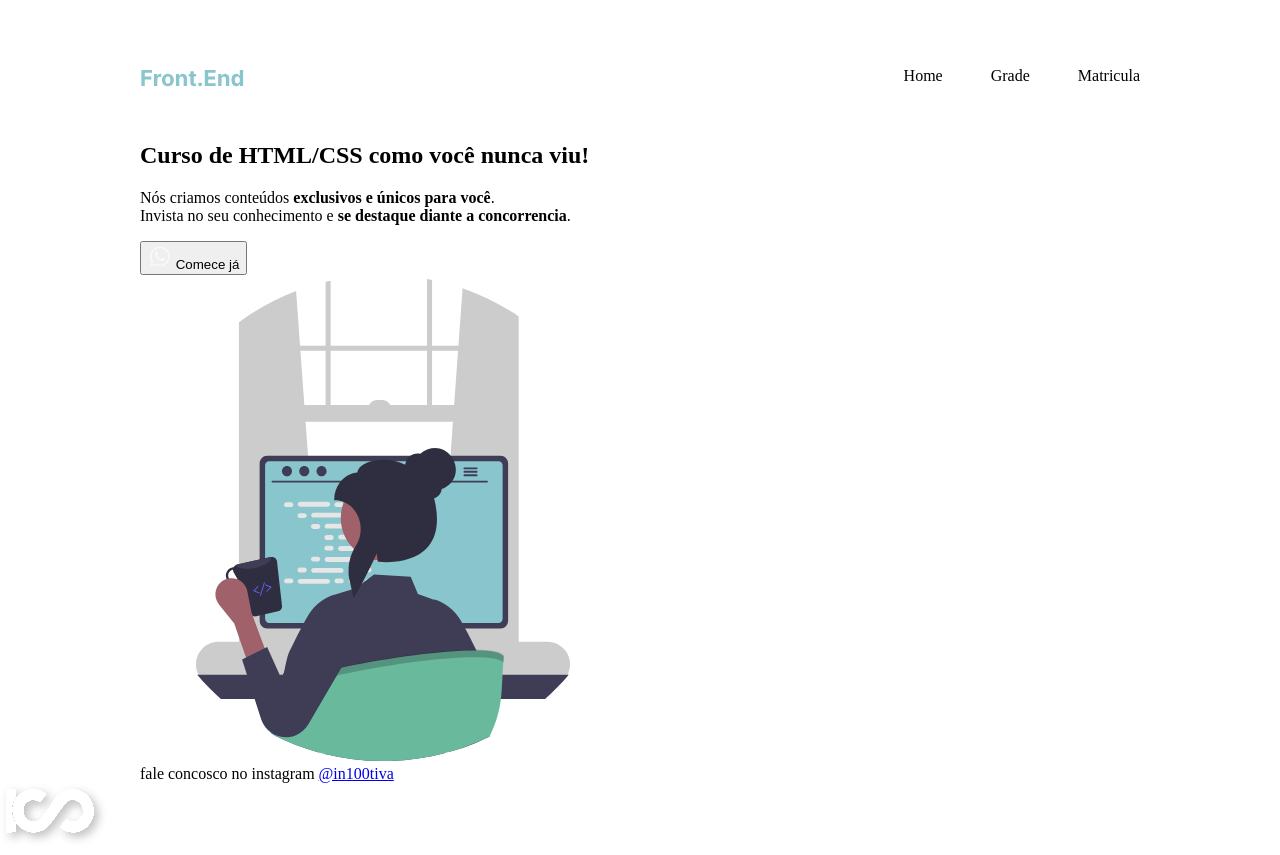
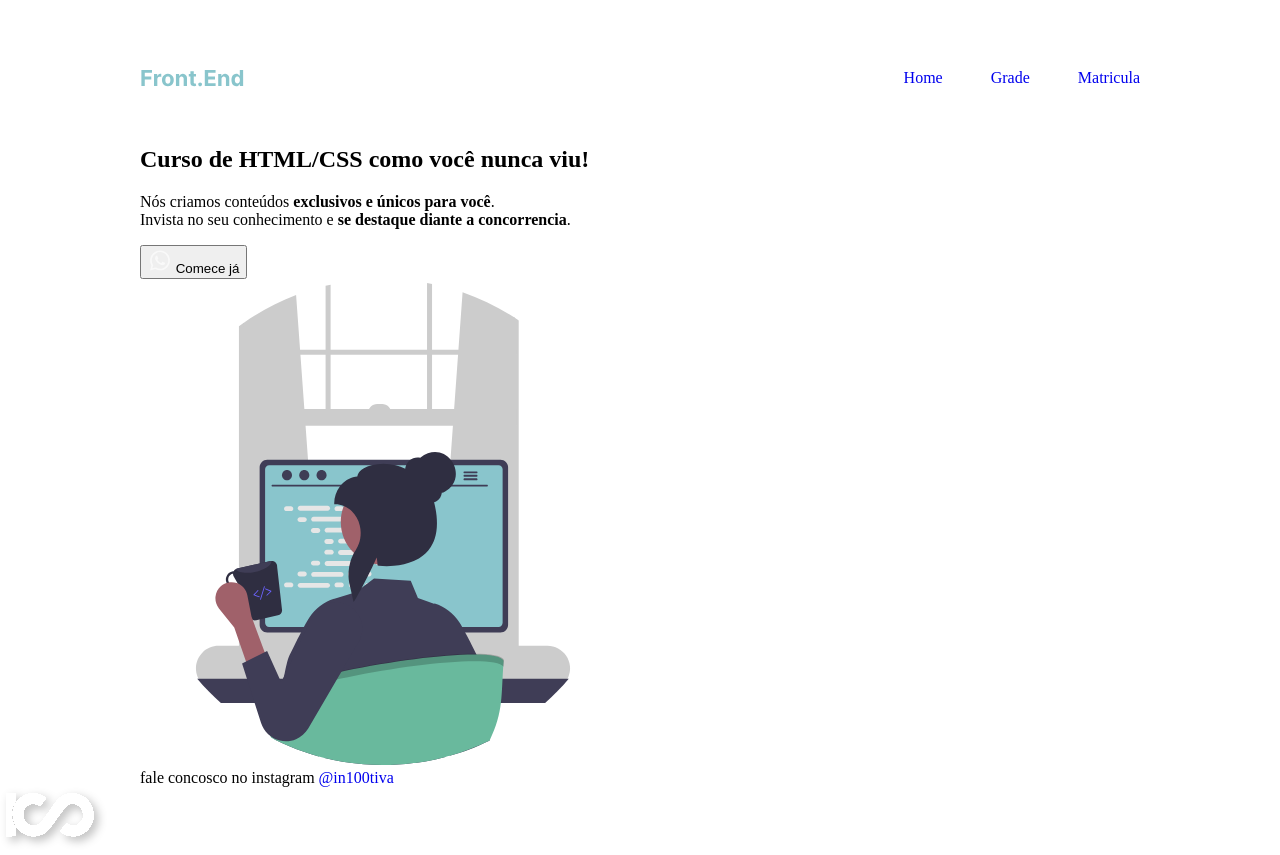
Before and after one commit to in100tiva/html-css-projeto02, a plain HTML site: page index.html in a window 1280 px wide. Drawn offline with Linux system fonts and the light colour scheme.

Commit message:
Acessibilidade e Refatoração
Aqui analizamos como refatorar algumas tags como a <header> que dletamos para por o <img> junto da tag <Nav> para facilitar e adicionamos a tag <a> para nossa lista de menus

```diff
--- a/index.html
+++ b/index.html
@@ -8,17 +8,20 @@
   </head>
   <body>
     <div class="page">
-      <header>
-        <img src="./arquivos/Logo-top.svg" alt="front.end" />
 
-        <nav>
+
+
+      <nav>
+        <a id="logo" href="#">
+          <img src="./arquivos/Logo-top.svg" alt="front.end" />
+        </a>
           <ul>
-            <li>Home</li>
-            <li>Grade</li>
-            <li>Matricula</li>
+            <li> <a href="#">Home</a> </li>
+            <li> <a href="#">Grade</a> </li>
+            <li> <a href="#">Matricula</a> </li>
           </ul>
         </nav>
-      </header>
+
 
       <main>
         <section class="text">
--- a/style.css
+++ b/style.css
@@ -6,7 +6,7 @@ body {
   margin: 65px auto 0;
 }
 
-header{
+Nav{
     display: flex;
     justify-content: space-between;
     align-items: center;
@@ -21,3 +21,7 @@ ul {
   margin: 0;
   padding: 0;
 }
+
+a {
+  text-decoration: none;
+}
```
